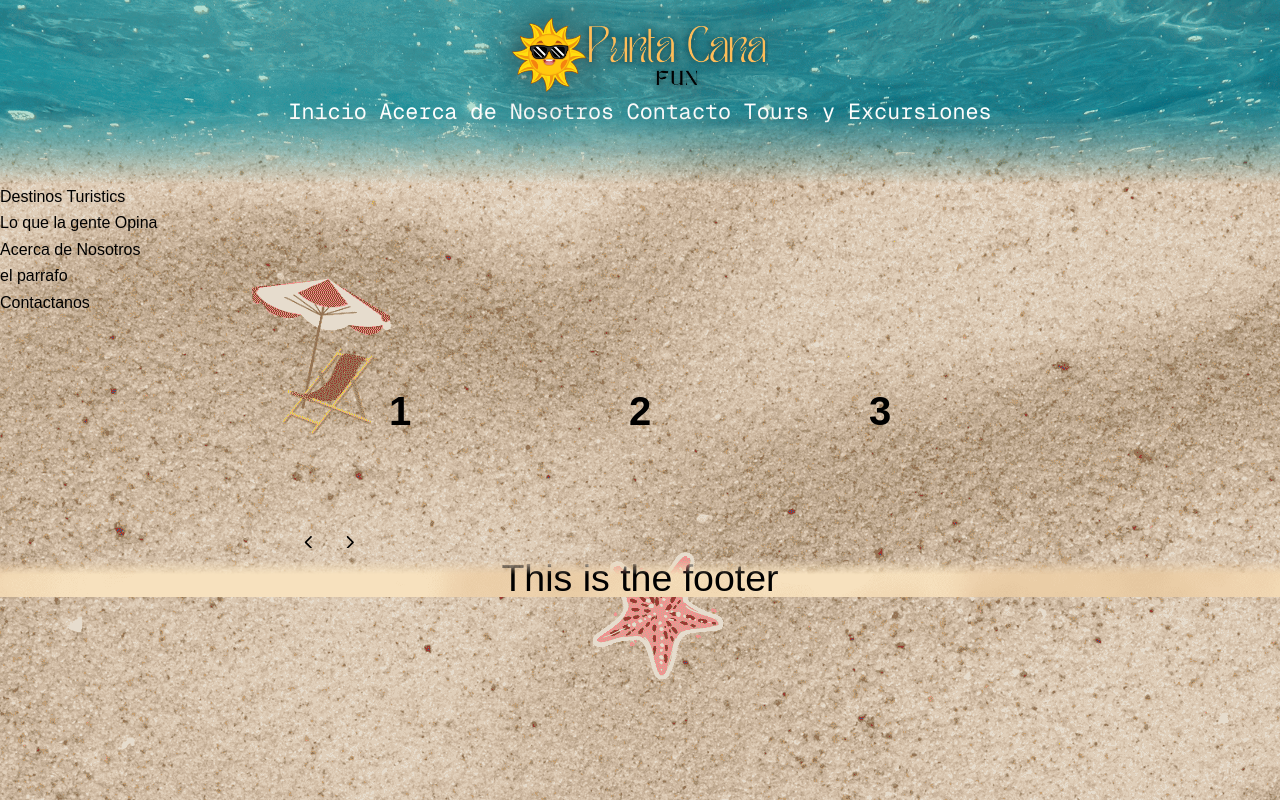
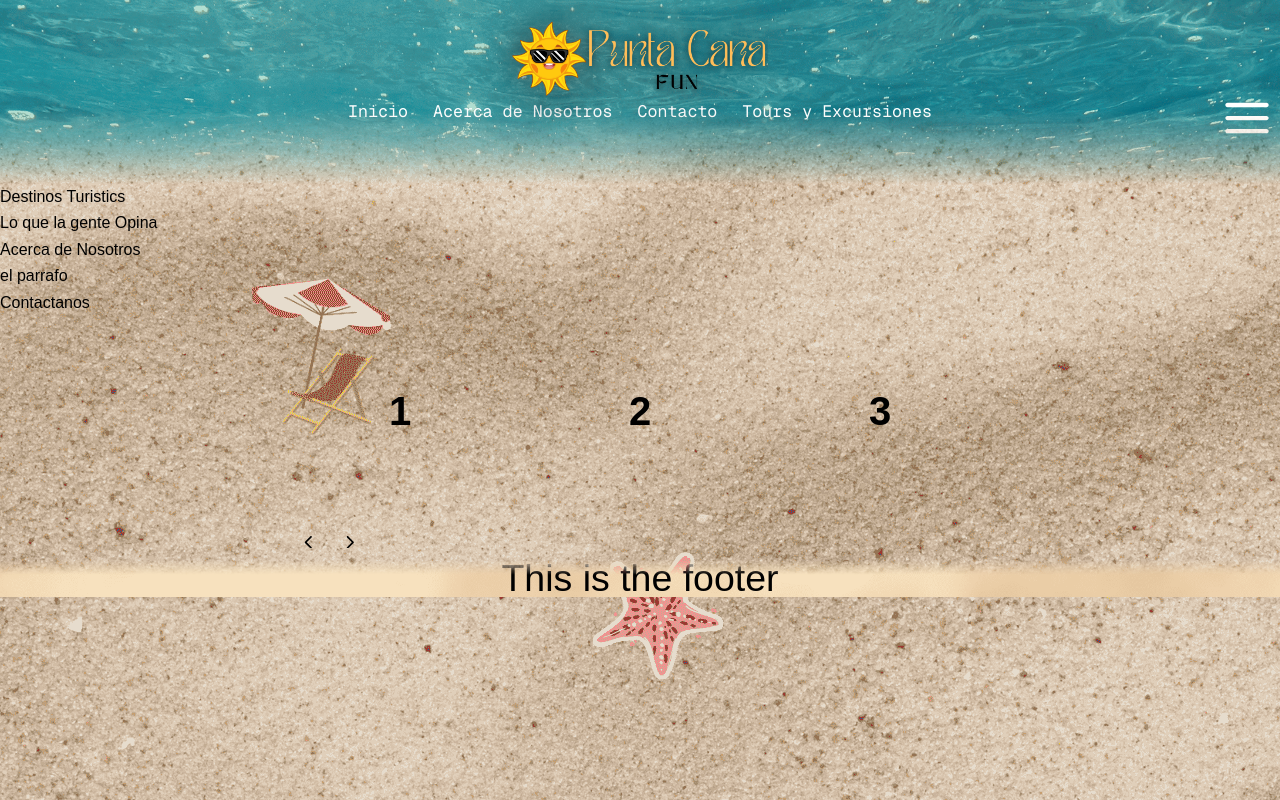
Before and after one commit to Yenser1/puntacana-fun, a Next.js app: page / in a window 1280 px wide. Built offline with nearby package versions, Linux system fonts and the light colour scheme.

Commit message:
interactivity to the header

```diff
--- a/src/app/Styles/globals.css
+++ b/src/app/Styles/globals.css
@@ -33,7 +33,7 @@ body {
     font-size: clamp(16px, calc(1vw + 1rem - 1rem), 3rem);
 }
 .navlinks{
-    font-size: clamp(16px, 1.7vw, 4rem);
+    font-size: clamp(16px, 1.3vw, 3rem);
 }
 .paragrafbot{
     font-size: clamp(10px,1vw,5rem);
--- a/src/app/layout.jsx
+++ b/src/app/layout.jsx
@@ -17,6 +17,39 @@ export const metadata = {
   description: "Punta Cana Fun Website",
 };
 
+
+function HamburguerMenu(){
+  return (
+    <div className="absolute top-1/2 right-3 cursor-pointer"
+    >
+          <svg
+            width="52"
+            height="52"
+            viewBox="0 0 24 24"
+            fill="none"
+            xmlns="http://www.w3.org/2000/svg"
+          >
+            <path
+              d="M2 6C2 5.44772 2.44772 5 3 5H21C21.5523 5 22 5.44772 22 6C22 6.55228 21.5523 7 21 7H3C2.44772 7 2 6.55228 2 6Z"
+              fill="currentColor"
+            />
+            <path
+              d="M2 12.0322C2 11.4799 2.44772 11.0322 3 11.0322H21C21.5523 11.0322 22 11.4799 22 12.0322C22 12.5845 21.5523 13.0322 21 13.0322H3C2.44772 13.0322 2 12.5845 2 12.0322Z"
+              fill="currentColor"
+            />
+            <path
+              d="M3 17.0645C2.44772 17.0645 2 17.5122 2 18.0645C2 18.6167 2.44772 19.0645 3 19.0645H21C21.5523 19.0645 22 18.6167 22 18.0645C22 17.5122 21.5523 17.0645 21 17.0645H3Z"
+              fill="currentColor"
+          />
+    </svg>
+        <div className=""
+        >
+        </div>
+    </div>
+  )
+}
+
+
 export default function RootLayout({ children }) {
   return (
     <html lang="en">
@@ -31,7 +64,8 @@ export default function RootLayout({ children }) {
                 color: 'white'
               }}
       >
-        <Image src="/PuntaCana.png"
+        <a href="/">
+          <Image src="/PuntaCana.png"
               width={2000}
               height={1000}
               alt="Punta Cana Fun"
@@ -39,20 +73,25 @@ export default function RootLayout({ children }) {
                 filter: 'drop-shadow(0 0 25px #333)',
                 width: 'clamp(200px, 20vw, 600px)',
               }}
+              className="hover:scale-110 transition-transform duration-350"
         />
+        </a>
+
+           {HamburguerMenu()}
+
         <div>
-          <ul className="flex gap-5 navlinks font-mono"
+          <ul className="flex gap-10 navlinks font-mono"
           >
-            <a href="/">
+            <a href="/" className="hover:underline hover:text-amber-300 transition-colors duration-250">
             <li>Inicio</li>
             </a>
-            <a href="./Acerca-De-Nosotros">
+            <a href="./Acerca-De-Nosotros" className="hover:underline hover:text-amber-300 transition-colors duration-250">
             <li>Acerca de Nosotros</li>
             </a>
-            <a href="./Contacto">
+            <a href="./Contacto" className="hover:underline hover:text-amber-300 transition-colors duration-250">
             <li>Contacto</li>
             </a>
-            <a href="./Tours-Y-Excursiones">
+            <a href="./Tours-Y-Excursiones" className="hover:underline hover:text-amber-300 transition-colors duration-250">
             <li>Tours y Excursiones</li>
             </a>
           </ul>
```
